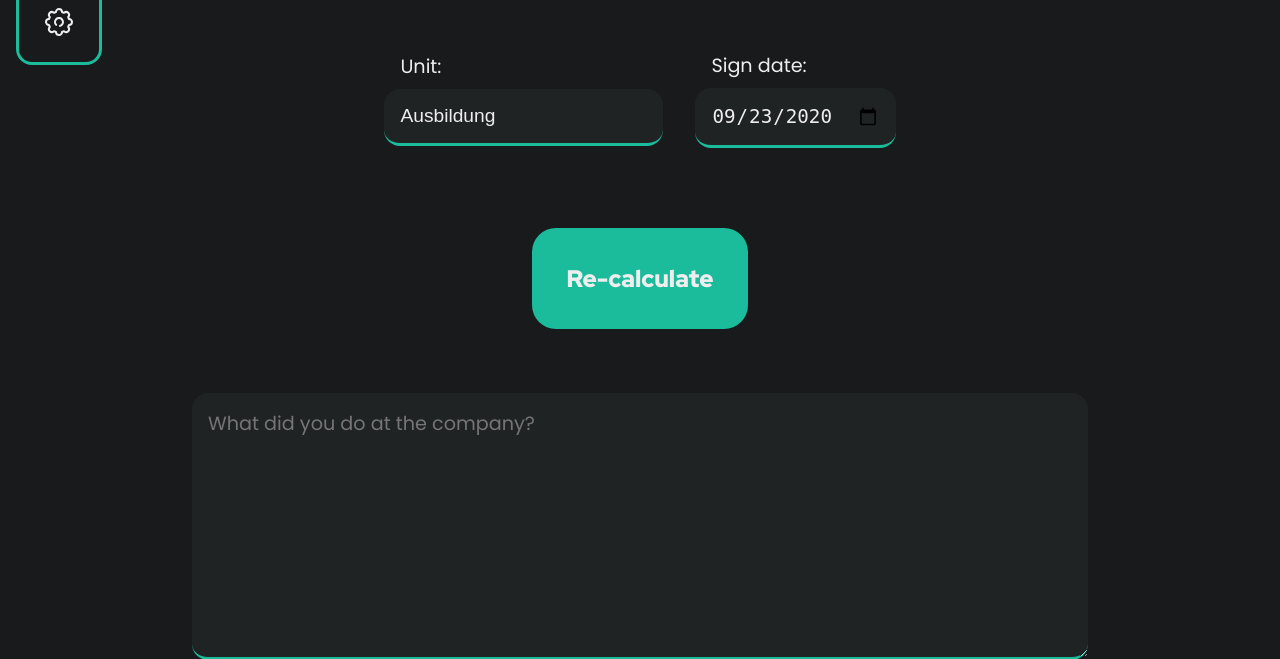
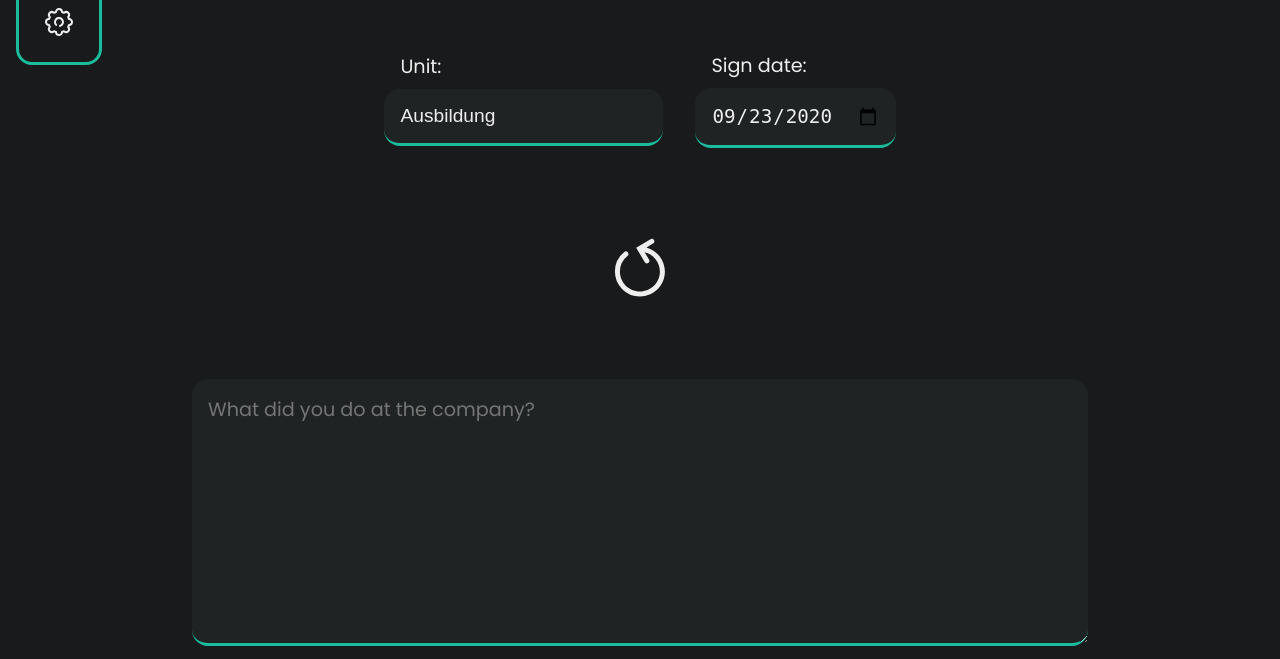
Before and after one commit to TheCoder777/Report-Booklet-Writer, a Flask app: page /edit in a window 1280 px wide. Shown: the part 698-1357 px from the top of the page. Run offline with Flask 2, Linux system fonts and the light colour scheme; parts of the project's set-up code (start-up, migrations or seed data) failed here and were passed over.

Commit message:
added better refresh button

```diff
--- a/static/styles/general.css
+++ b/static/styles/general.css
@@ -41,6 +41,10 @@ html, body {
 
 body::-webkit-scrollbar {
   width: 0.25rem;
+}
+
+body:hover::-webkit-scrollbar {
+  width: 1rem;
 }
 
 body::-webkit-scrollbar-track {
@@ -169,7 +173,6 @@ body::-webkit-scrollbar-thumb {
 }
 
 .link_text {
-    /* display: none; */
     visibility: hidden;
     margin-left: 1rem;
 }
@@ -257,6 +260,36 @@ body::-webkit-scrollbar-thumb {
 
 .secondary_button:focus {
     outline: none;
+}
+
+.icon_button {
+    color: var(--text-color);
+    background-color: var(--background-color);
+    border: 0 none;
+    font-family: var(--heading-font);
+    font-size: var(--button-font-size);
+    padding: 0;
+    margin: 2rem;
+    text-decoration: none;
+    transition: all 0.2s ease-in-out;
+    transform: rotate(45deg);
+    white-space: nowrap;
+    width: fit-content;
+    align-self: center;
+}
+
+.icon_button:hover {
+    transform: rotate(-45deg);
+}
+
+.icon_button:focus {
+    transform: rotate(-360deg);
+    outline: none;
+}
+
+.icon_button svg {
+    height: 5rem;
+    width: 5rem;
 }
 
 .bodybody {
@@ -368,6 +401,7 @@ body::-webkit-scrollbar-thumb {
   .icon:hover {
       background-color: var(--background-color);
   }
+
   .nav_link {
       justify-content: center;
       width: auto;
--- a/templates/edit.html
+++ b/templates/edit.html
@@ -48,7 +48,11 @@
                     <input class="input_field" type="date" name="sign_date" value="{{ data['sign_date'] }}">
                 </div>
             </div>
-            <input class="button" type="submit" name="refresh" value="Re-calculate" form=editform>
+            <button class="icon_button" title="re-calculate" type="submit" name="refresh" form=editform>
+                <svg xmlns="http://www.w3.org/2000/svg" viewBox="0 0 32 32">
+                    <path d="M23.07 24.519A9.97 9.97 0 0116 27.443a9.969 9.969 0 01-7.071-2.924 9.955 9.955 0 01-2.867-8.182 1 1 0 111.987.222 7.966 7.966 0 002.294 6.546c3.118 3.118 8.194 3.12 11.314 0 3.119-3.12 3.119-8.195 0-11.314-2.639-2.639-6.727-3.053-9.817-1.17l3.302.844a1 1 0 11-.495 1.937l-6.45-1.647 1.649-6.45a1 1 0 111.938.495l-.76 2.973c3.835-2.197 8.813-1.63 12.047 1.603 3.899 3.899 3.899 10.243 0 14.143z" fill="#eee"/>
+                </svg>
+            </button>
             <div class="textarea_container">
                 {% if data.get("Bcontent"): %}
                 <textarea name="Bcontent" placeholder="What did you do at the company?" rows="8" cols="100" form="editform">{{ data["Bcontent"] }}</textarea>
```
Also changed, not shown: static/refresh.svg (added).
